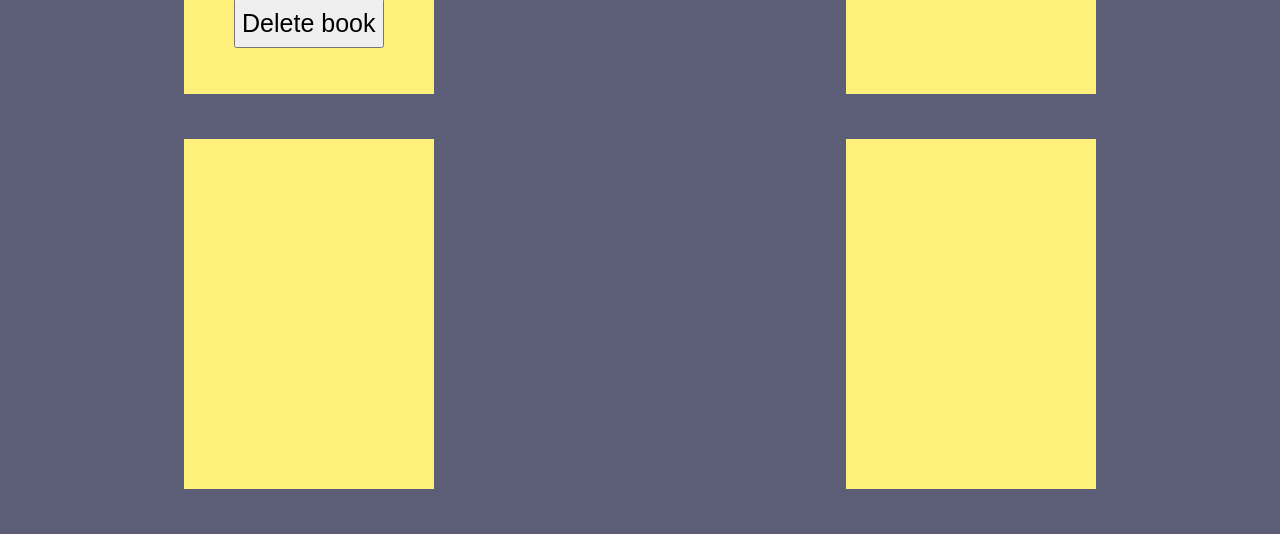
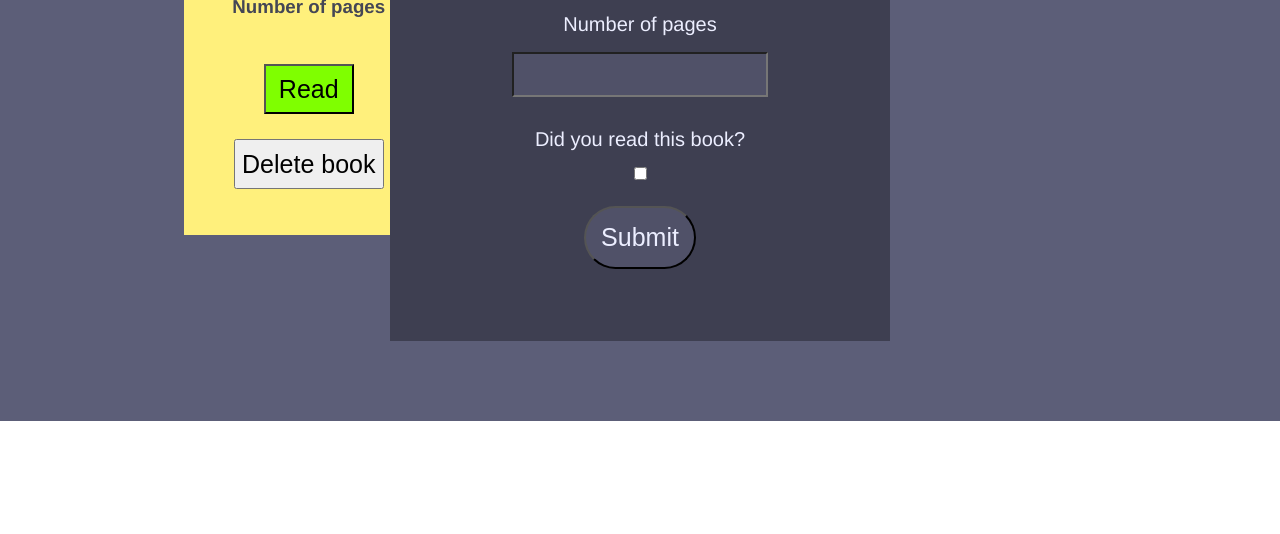
Before and after one commit to SFlrn22/Library, a plain HTML site: page index.html in a window 1280 px wide. Shown: the part 379-913 px from the top of the page. After the commit the page ends 800 px from the top, so only its background shows below. Drawn offline with Linux system fonts and the light colour scheme.

Commit message:
Add form for adding books

```diff
--- a/index.html
+++ b/index.html
@@ -30,9 +30,19 @@
                     <button class="delete-btn">Delete book</button>
                 </div>
             </div>
-            <div class="book-card"></div>
-            <div class="book-card"></div>
-            <div class="book-card"></div>
+        </div>
+        <div class="form-wrapper">
+            <form class="form">
+                <label for="title">Book title</label>
+                <input type="text" id="title" name="title" required>
+                <label for="author">Book author</label>
+                <input type="text" id="author" name="author" required>
+                <label for="pages">Number of pages</label>
+                <input type="number" id="pages" name="pages" max="10000">
+                <label for="isread">Did you read this book?</label>
+                <input type="checkbox" id="isread" name="isread" >
+                <button class="submit">Submit</button>
+            </form>
         </div>
     </body>
 </html>
--- a/style.css
+++ b/style.css
@@ -98,3 +98,55 @@ li:hover {
     width: 150px;
     height: 50px;
 }
+
+.form-wrapper {
+    display: flex;
+    justify-content: center;
+    position: fixed;
+    top: 15vh;
+    left: 0;
+    right: 0;
+    margin: auto;
+}
+
+form {
+    display: flex;
+    flex-direction: column;
+    justify-content: center;
+    align-items: center;
+    background-color: #3E3F51;
+    width: 500px;
+    height: 600px;
+}
+
+.invis {
+    displaY: none;
+}
+
+label {
+    color: #ECEEFF;
+    font-size: 20px;
+    margin-bottom: 2vh;
+}
+
+input {
+    margin-bottom: 2vh;
+    font-size: 18px;
+    outline: none;
+    background-color: #505168;
+    color: #ECEEFF;
+    padding: 10px;
+}
+
+label[for="isread"] {
+    margin-top: 15px;
+}
+
+.submit {
+    margin-top: 10px;
+    font-size: 25px;
+    background-color: #505168;
+    color: #ECEEFF;
+    padding: 15px;
+    border-radius: 80px;
+}
```
